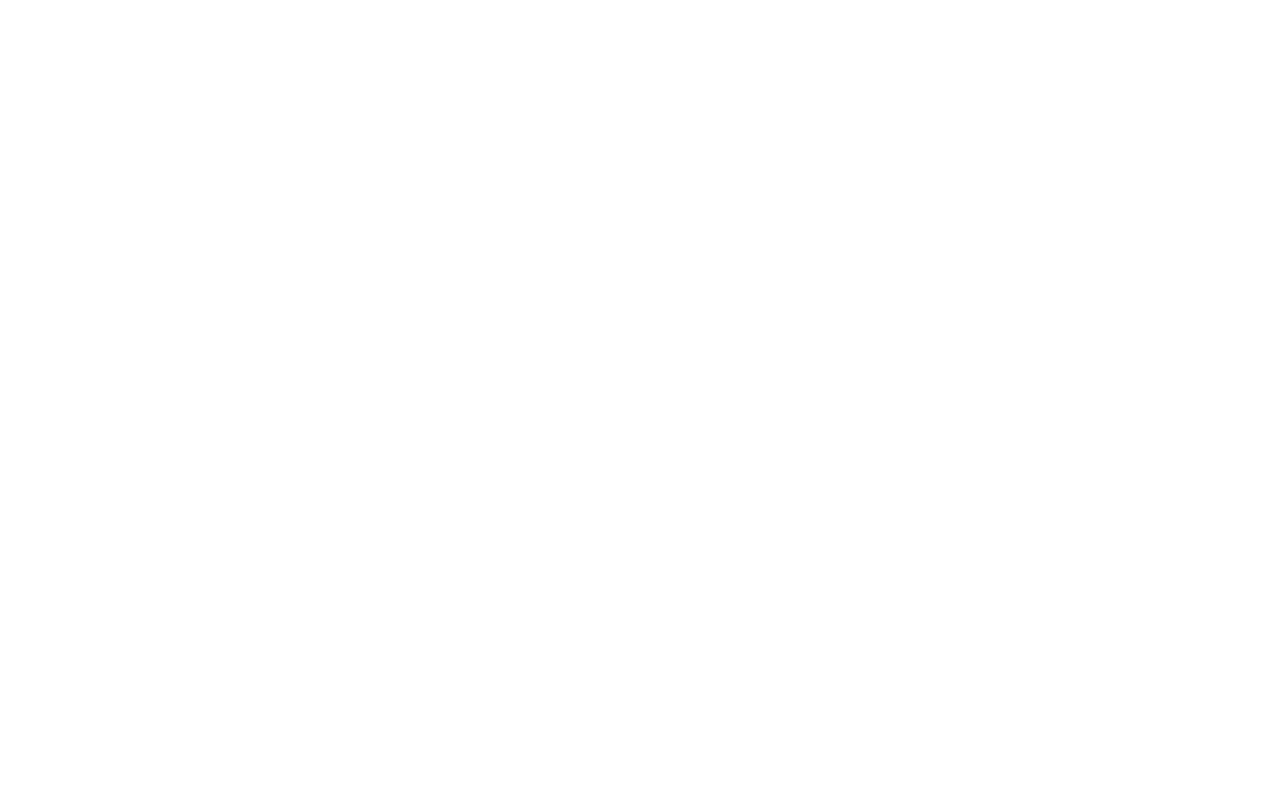
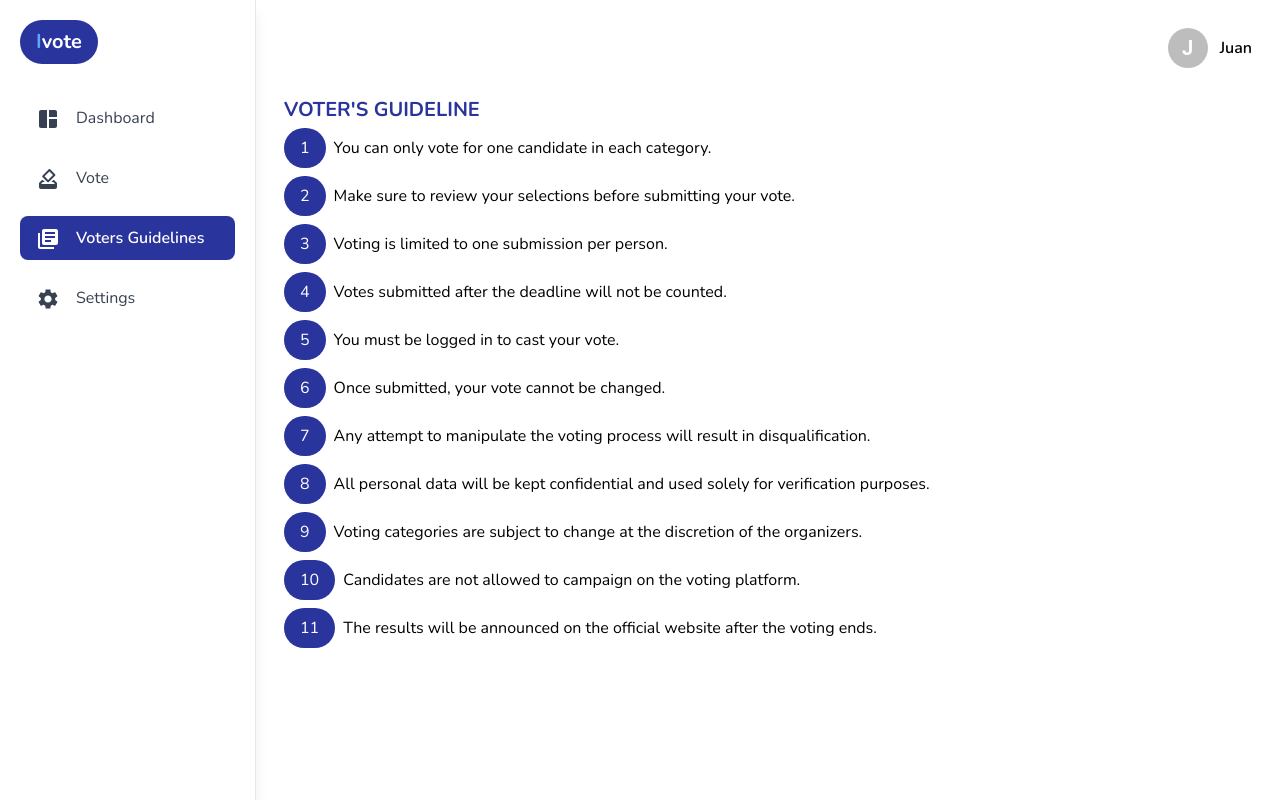
Before and after one commit to Donald2023-source/Quick-Vote, a React (Vite) app: page /voters-guide in a window 1280 px wide. Before the commit this address had no page. Built offline with nearby package versions, Linux system fonts and the light colour scheme.

Commit message:
dashboard

```diff
--- a/src/App.jsx
+++ b/src/App.jsx
@@ -22,6 +22,7 @@
 import Student from "./Pages/Dashboards/Student";
 import Dashboard from "./Layouts/Dashboard";
 import Vote from "./Pages/Vote";
+import VoteGuidelines from "./Pages/VoteGuidelines";
 
 const Loading = () => <div><Loader /></div>;
 
@@ -63,6 +64,7 @@
           <Route path="/student-dashboard" element={<Dashboard><Student /></Dashboard>} />
           <Route path="/cooperative-dashboard" element={<Dashboard><Cooperative /></Dashboard>} />
           <Route path="/dashboard/:name" element={<OrganizationDashboard />} />
+          <Route path="/voters-guide" element={<Dashboard><VoteGuidelines /></Dashboard>} />
         </Routes>
       )
     }
--- a/src/Components/Sidebar.jsx
+++ b/src/Components/Sidebar.jsx
@@ -18,7 +18,7 @@
     { name: "Vote", href: "/student/vote", icon: <HowToVoteIcon /> },
     {
       name: "Voters Guidelines",
-      href: "/voters-guidelines",
+      href: "/voters-guide",
       icon: <LibraryBooksIcon />,
     },
     { name: "Settings", href: "/settings", icon: <Settings /> },
--- /dev/null
+++ b/src/Pages/VoteGuidelines.jsx
@@ -0,0 +1,21 @@
+import React from "react";
+import { Guidelines } from "../data/data";
+const VoteGuidelines = () => {
+  return (
+    <div>
+        <h2 className="font-bold text-xl text-primary">VOTER'S GUIDELINE</h2>
+      {Guidelines.map((data, index) => (
+        <div key={index}>
+          <div className="flex items-center gap-2 md:py-1 py-3">
+            <span className="py-2 px-4 rounded-full bg-primary text-white">
+              {data.id}
+            </span>
+            <h2>{data.text}</h2>
+          </div>
+        </div>
+      ))}
+    </div>
+  );
+};
+
+export default VoteGuidelines;
--- a/src/data/data.js
+++ b/src/data/data.js
@@ -51,3 +51,17 @@
     }
   ]
 };
+
+export const Guidelines = [
+  { id: 1, text: 'You can only vote for one candidate in each category.' },
+  { id: 2, text: 'Make sure to review your selections before submitting your vote.' },
+  { id: 3, text: 'Voting is limited to one submission per person.' },
+  { id: 4, text: 'Votes submitted after the deadline will not be counted.' },
+  { id: 5, text: 'You must be logged in to cast your vote.' },
+  { id: 6, text: 'Once submitted, your vote cannot be changed.' },
+  { id: 7, text: 'Any attempt to manipulate the voting process will result in disqualification.' },
+  { id: 8, text: 'All personal data will be kept confidential and used solely for verification purposes.' },
+  { id: 9, text: 'Voting categories are subject to change at the discretion of the organizers.' },
+  { id: 10, text: 'Candidates are not allowed to campaign on the voting platform.' },
+  { id: 11, text: 'The results will be announced on the official website after the voting ends.' },
+];
```
